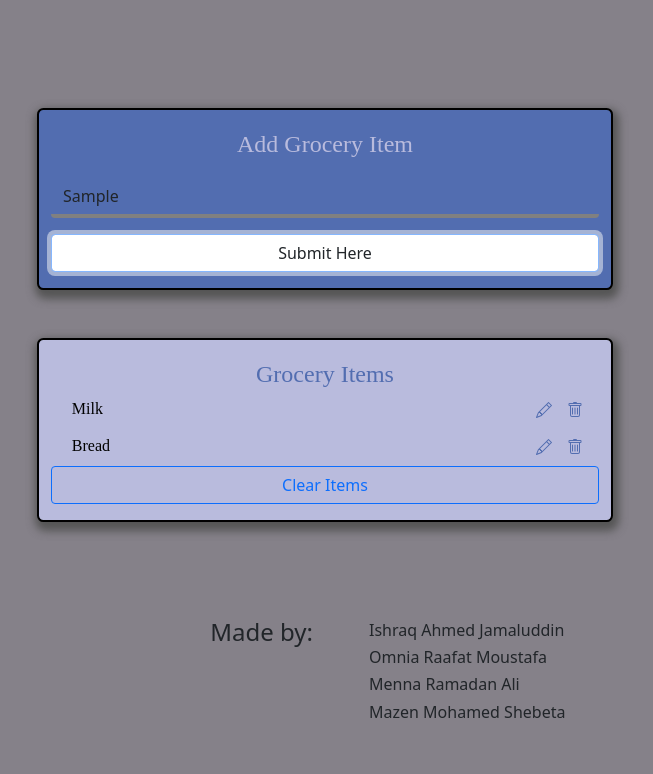
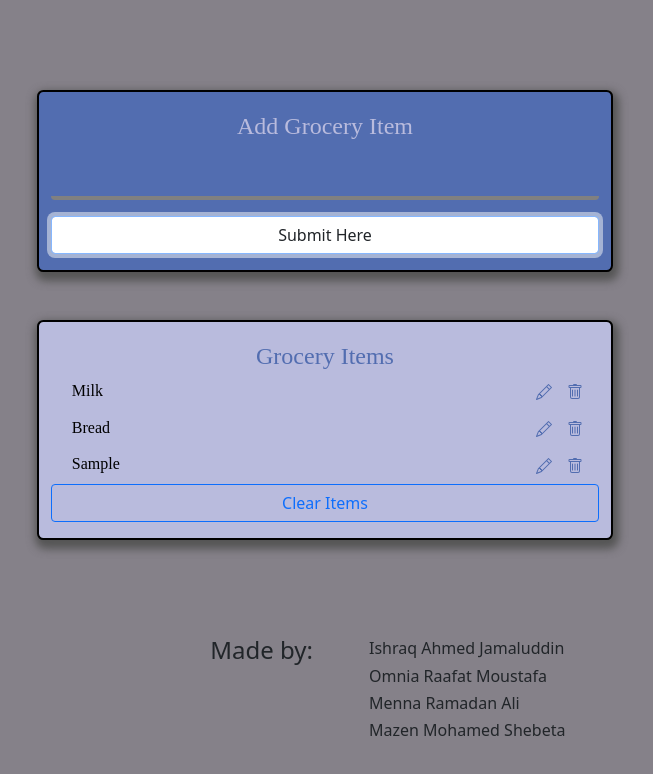
Before and after one commit to OmniaRafat232111121/Grocey_list, a plain HTML site: page index.html in a window 1280 px wide. Both pictures are taken after typing "Sample" into the empty fields and a click on the button "Submit Here". Shown: the whole page, without its empty margins (315-968 px from the left). Drawn offline with nearby package versions, Linux system fonts and the light colour scheme.

Commit message:
adding an item and emptying the text box

```diff
--- a/index.html
+++ b/index.html
@@ -17,7 +17,8 @@
                 <div class="form-group">
                     <label for="add" class="mb-3">Add Grocery Item</label>
                     <input type="text" id="add" class="mb-3 add form-control">
-                    <button class="add submit form-control btn btn-outline-light px-5">Submit Here</button>
+                    <button class="add submit form-control btn btn-outline-light px-5" onclick="createItem()">Submit
+                        Here</button>
                 </div>
             </form>
         </div>
@@ -113,6 +114,29 @@
             myList.innerHTML = '';
 
         }
+        function createItem() {
+            let value = document.getElementById('add').value;
+            let parent = document.getElementById('item-list');
+            let old = parent.innerHTML;
+            parent.innerHTML = `${old}
+                        <li class="list-group-item rounded">
+                            <p>${value}</p>
+                            <input type="text" name="show" class="py-1 form-control">
+                            <svg xmlns="http://www.w3.org/2000/svg" width="16" height="16" fill="currentColor"
+                                class="bi bi-trash" viewBox="0 0 16 16" onclick="delete_item(this)">
+                                <path
+                                    d="M5.5 5.5A.5.5 0 0 1 6 6v6a.5.5 0 0 1-1 0V6a.5.5 0 0 1 .5-.5zm2.5 0a.5.5 0 0 1 .5.5v6a.5.5 0 0 1-1 0V6a.5.5 0 0 1 .5-.5zm3 .5a.5.5 0 0 0-1 0v6a.5.5 0 0 0 1 0V6z" />
+                                <path fill-rule="evenodd"
+                                    d="M14.5 3a1 1 0 0 1-1 1H13v9a2 2 0 0 1-2 2H5a2 2 0 0 1-2-2V4h-.5a1 1 0 0 1-1-1V2a1 1 0 0 1 1-1H6a1 1 0 0 1 1-1h2a1 1 0 0 1 1 1h3.5a1 1 0 0 1 1 1v1zM4.118 4L4 4.059V13a1 1 0 0 0 1 1h6a1 1 0 0 0 1-1V4.059L11.882 4H4.118zM2.5 3V2h11v1h-11z" />
+                            </svg>
+                            <svg xmlns="http://www.w3.org/2000/svg" width="16" height="16" fill="currentColor"
+                                class="bi bi-pencil" viewBox="0 0 16 16" onclick="edit(this)">
+                                <path
+                                    d="M12.146.146a.5.5 0 0 1 .708 0l3 3a.5.5 0 0 1 0 .708l-10 10a.5.5 0 0 1-.168.11l-5 2a.5.5 0 0 1-.65-.65l2-5a.5.5 0 0 1 .11-.168l10-10zM11.207 2.5L13.5 4.793 14.793 3.5 12.5 1.207 11.207 2.5zm1.586 3L10.5 3.207 4 9.707V10h.5a.5.5 0 0 1 .5.5v.5h.5a.5.5 0 0 1 .5.5v.5h.293l6.5-6.5zm-9.761 5.175l-.106.106-1.528 3.821 3.821-1.528.106-.106A.5.5 0 0 1 5 12.5V12h-.5a.5.5 0 0 1-.5-.5V11h-.5a.5.5 0 0 1-.468-.325z" />
+                            </svg>
+                        </li>`;
+            document.getElementById('add').value = '';
+        }
     </script>
 </body>
 
```
